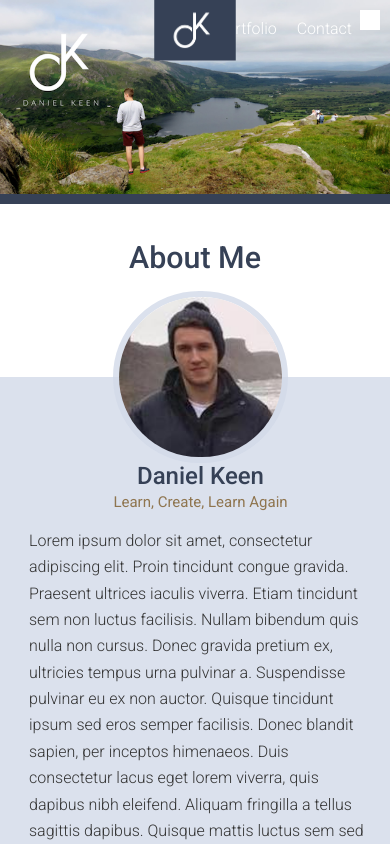
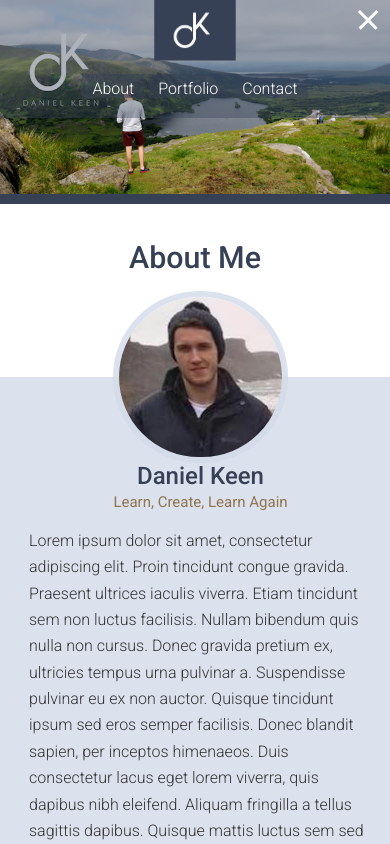
Before and after one commit to DKeen0123/PersonalSite, a website built with webpack: page app/index.html in a window 390 px wide. Both pictures are taken after a click on the element 370 px from the left and 20 px from the top of the page. Shown: the top 844 px of the page. Built offline with nearby package versions, Linux system fonts and the light colour scheme.

Commit message:
Finished nav bar for mobile.

```diff
--- a/app/assets/scripts/modules/MobileMenu.js
+++ b/app/assets/scripts/modules/MobileMenu.js
@@ -2,6 +2,7 @@ import $ from 'jquery';
 
 class MobileMenu {
    constructor() {
+     this.siteHeader = $(".site-header")
      this.menuIcon = $(".site-header__menu-icon");
      this.menuContent = $(".site-header__menu-content");
      this.events();
@@ -12,8 +13,9 @@ class MobileMenu {
    }
 
    toggleTheMenu() {
-
      this.menuContent.toggleClass("site-header__menu-content--is-visible");
+     this.siteHeader.toggleClass("site-header--is-expanded");
+     this.menuIcon.toggleClass("site-header__menu-icon--close-x");
    }
 }
 
--- a/app/assets/styles/modules/_primary-nav.css
+++ b/app/assets/styles/modules/_primary-nav.css
@@ -2,7 +2,9 @@
 
 
   &--pull-right {
-    float: right;
+    @mixin atMedium {
+      float: right;
+    }
   }
 
   ul {
@@ -13,13 +15,25 @@
 
   li {
     list-style: none;
-    float: left;
-    padding-right: 20px;
+    display: inline-block;
+    padding-right: 10px;
+    @mixin atMedium {
+      float: left;
+      display: block;
+      padding-right: 20px;
+    }
   }
 
   a {
     color: white;
     text-decoration: none;
     font-weight: 300;
+    padding: 5px 0px 5px 10px;
+    background-color: rgba(54 ,65 ,86 , .5);
+
+    @mixin atMedium {
+      padding: 12px 0;
+      background-color: transparent;
+    }
   }
 }
--- a/app/assets/styles/modules/_site-header.css
+++ b/app/assets/styles/modules/_site-header.css
@@ -3,6 +3,11 @@
   z-index: 2;
   width: 100%;
   padding: 20px 0;
+  transition: background-color .3s ease-out;
+
+  &--is-expanded {
+    background-color: rgba(54 ,65 ,86 , .4)
+  }
 
   @mixin atMedium {
     background-color: rgba(54 ,65 ,86 , .50);
@@ -25,26 +30,87 @@
 
   &__menu-icon {
     width: 20px;
-    height: 20px;
-    background-color: white;
+    height: 19px;
     position: absolute;
+    z-index: 10;
     top: 10px;
     right: 10px;
+
+    &::before {
+      content: "";
+      position: absolute;
+      top: 0;
+      left: 0;
+      width: 20px;
+      height: 3px;
+      background-color: white;
+      transform-origin: 0 0;
+      transition: transform .3s ease-out;
+    }
+
+    &__middle {
+      position: absolute;
+      top: 8px;
+      left: 0;
+      width: 20px;
+      height: 3px;
+      background-color: white;
+      transform-origin: 0 50%;
+      transition: all .3s ease-out;
+    }
+
+    &::after {
+      content: "";
+      position: absolute;
+      bottom: 0;
+      left: 0;
+      width: 20px;
+      height: 3px;
+      background-color: white;
+      transform-origin: 0 100%;
+      transition: transform .3s ease-out;
+    }
 
     @mixin atMedium {
       display: none;
     }
   }
 
+  &__menu-icon--close-x {
+    &::before {
+      transform: rotate(45deg) scaleX(1.25);
+    }
+
+    .site-header__menu-icon__middle {
+      opacity: 0;
+      transform: scaleX(0);
+    }
+
+    &::after {
+      transform: rotate(-45deg) scaleX(1.25) translateY(1px);
+    }
+  }
+
   &__menu-content {
-    display: none;
+    opacity: 0;
+    transform: scale(1.2);
+    transition: all .3s ease-out;
+    position: relative;
+    z-index: -10;
+    padding-top: 60px;
+    text-align: center;
 
     @mixin atMedium {
-      display: block;
+      opacity: 1;
+      z-index: 1;
+      padding-top: 0;
+      transform: scale(1);
     }
 
     &--is-visible {
-      display: block;
+      opacity: 1;
+      z-index: 1;
+      transform: scale(1);
     }
   }
 }
--- a/app/index.html
+++ b/app/index.html
@@ -18,7 +18,7 @@
       </div>
 
       <div class="site-header__menu-icon">
-
+        <div class="site-header__menu-icon__middle"></div>
       </div>
         <div class="site-header__menu-content">
         <nav class="primary-nav primary-nav--pull-right">
--- a/app/temp/styles/styles.css
+++ b/app/temp/styles/styles.css
@@ -840,7 +840,13 @@ img {
   z-index: 2;
   width: 100%;
   padding: 20px 0;
+  -webkit-transition: background-color .3s ease-out;
+  transition: background-color .3s ease-out;
 }
+
+.site-header--is-expanded {
+    background-color: rgba(54 ,65 ,86 , .4)
+  }
 
 @media (min-width: 800px){
 
@@ -872,12 +878,57 @@ img {
 
 .site-header__menu-icon {
     width: 20px;
-    height: 20px;
-    background-color: white;
+    height: 19px;
     position: absolute;
+    z-index: 10;
     top: 10px;
     right: 10px;
   }
+
+.site-header__menu-icon::before {
+      content: "";
+      position: absolute;
+      top: 0;
+      left: 0;
+      width: 20px;
+      height: 3px;
+      background-color: white;
+      -webkit-transform-origin: 0 0;
+              transform-origin: 0 0;
+      -webkit-transition: -webkit-transform .3s ease-out;
+      transition: -webkit-transform .3s ease-out;
+      transition: transform .3s ease-out;
+      transition: transform .3s ease-out, -webkit-transform .3s ease-out;
+    }
+
+.site-header__menu-icon__middle {
+      position: absolute;
+      top: 8px;
+      left: 0;
+      width: 20px;
+      height: 3px;
+      background-color: white;
+      -webkit-transform-origin: 0 50%;
+              transform-origin: 0 50%;
+      -webkit-transition: all .3s ease-out;
+      transition: all .3s ease-out;
+    }
+
+.site-header__menu-icon::after {
+      content: "";
+      position: absolute;
+      bottom: 0;
+      left: 0;
+      width: 20px;
+      height: 3px;
+      background-color: white;
+      -webkit-transform-origin: 0 100%;
+              transform-origin: 0 100%;
+      -webkit-transition: -webkit-transform .3s ease-out;
+      transition: -webkit-transform .3s ease-out;
+      transition: transform .3s ease-out;
+      transition: transform .3s ease-out, -webkit-transform .3s ease-out;
+    }
 
 @media (min-width: 800px){
 
@@ -886,23 +937,57 @@ img {
   }
   }
 
+.site-header__menu-icon--close-x::before {
+      -webkit-transform: rotate(45deg) scaleX(1.25);
+              transform: rotate(45deg) scaleX(1.25);
+    }
+
+.site-header__menu-icon--close-x .site-header__menu-icon__middle {
+      opacity: 0;
+      -webkit-transform: scaleX(0);
+              transform: scaleX(0);
+    }
+
+.site-header__menu-icon--close-x::after {
+      -webkit-transform: rotate(-45deg) scaleX(1.25) translateY(1px);
+              transform: rotate(-45deg) scaleX(1.25) translateY(1px);
+    }
+
 .site-header__menu-content {
-    display: none;
+    opacity: 0;
+    -webkit-transform: scale(1.2);
+            transform: scale(1.2);
+    -webkit-transition: all .3s ease-out;
+    transition: all .3s ease-out;
+    position: relative;
+    z-index: -10;
+    padding-top: 60px;
+    text-align: center;
   }
 
 @media (min-width: 800px){
 
 .site-header__menu-content {
-      display: block
+      opacity: 1;
+      z-index: 1;
+      padding-top: 0;
+      -webkit-transform: scale(1);
+              transform: scale(1)
   }
   }
 
 .site-header__menu-content--is-visible {
-      display: block;
+      opacity: 1;
+      z-index: 1;
+      -webkit-transform: scale(1);
+              transform: scale(1);
     }
 
+@media (min-width: 800px){
+
 .primary-nav--pull-right {
-    float: right;
+      float: right
+  }
   }
 
 .primary-nav ul {
@@ -918,12 +1003,31 @@ img {
 
 .primary-nav li {
     list-style: none;
-    float: left;
-    padding-right: 20px;
+    display: inline-block;
+    padding-right: 10px;
+  }
+
+@media (min-width: 800px){
+
+.primary-nav li {
+      float: left;
+      display: block;
+      padding-right: 20px
+  }
   }
 
 .primary-nav a {
     color: white;
     text-decoration: none;
     font-weight: 300;
+    padding: 5px 0px 5px 10px;
+    background-color: rgba(54 ,65 ,86 , .5);
   }
+
+@media (min-width: 800px){
+
+.primary-nav a {
+      padding: 12px 0;
+      background-color: transparent
+  }
+  }
```
Also changed, not shown: app/temp/scripts/App.js.
